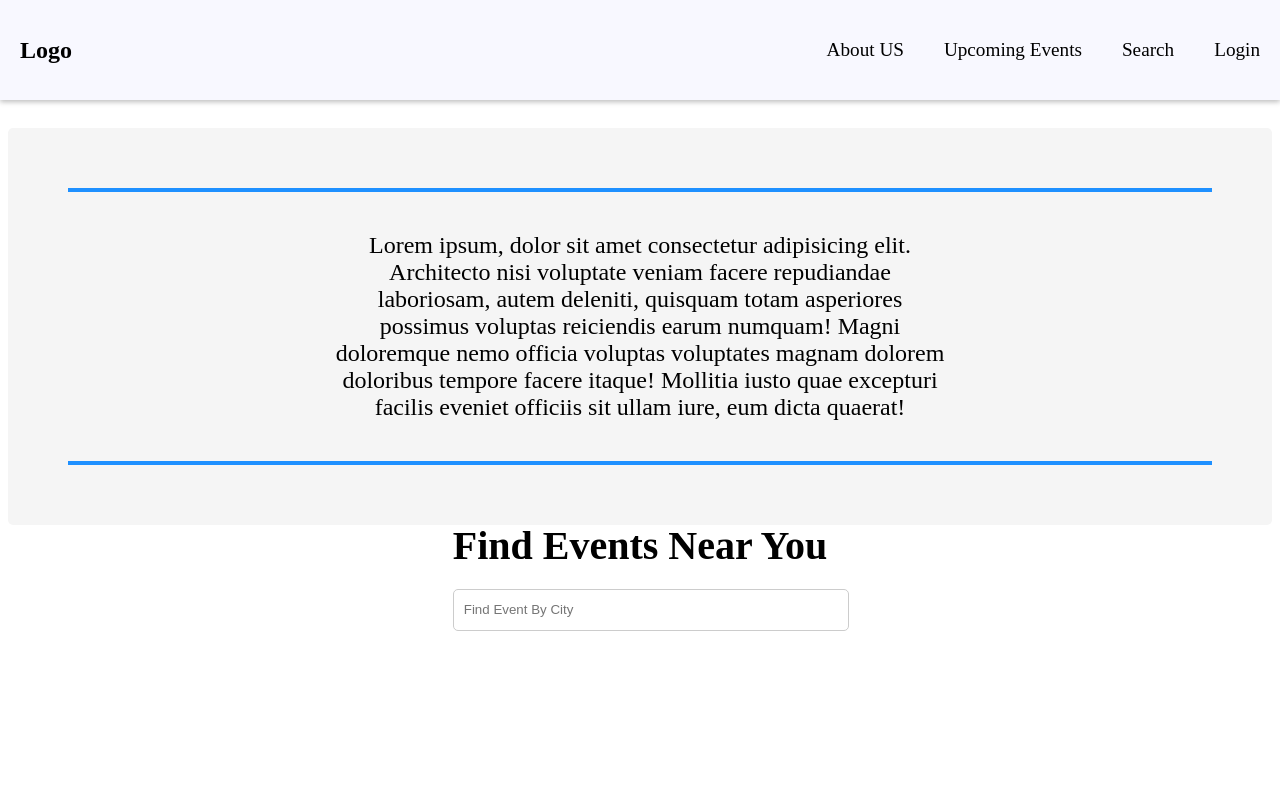
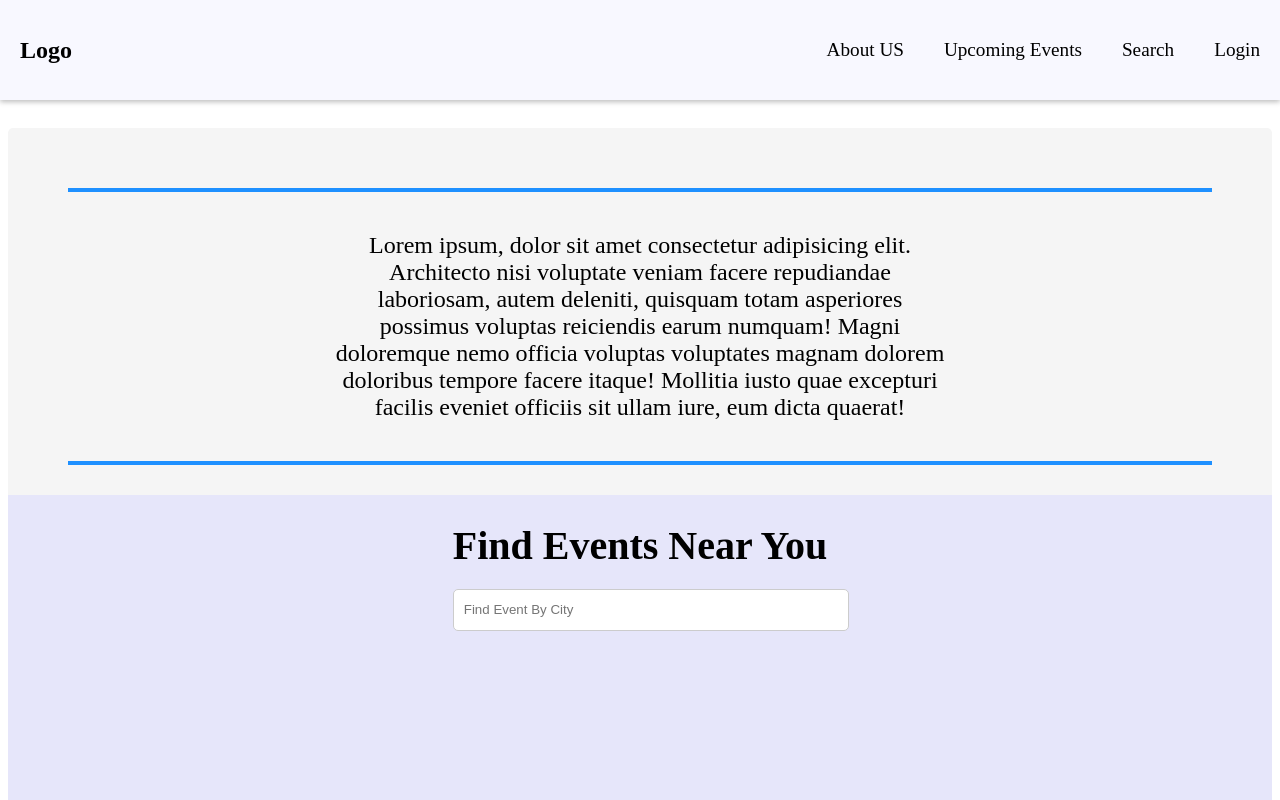
Before and after one commit to Domains18/Tech-events, a React (Vite) app in the folder front/: page / in a window 1280 px wide. Shown: the top 800 px of the page. Built offline with nearby package versions, Linux system fonts and the light colour scheme.

Commit message:
events
Signed-off-by: Domains18 <gibsonsgibson88@gmail.com>

```diff
--- a/front/src/Views/FindEvents/FindEvents.js
+++ b/front/src/Views/FindEvents/FindEvents.js
@@ -2,10 +2,12 @@ import React from 'react'
 import './FindEvents.scss'
 const FindEvents = () => {
   return (
-    <div className='findevents'>
-      <div>
-        <h1>Find Events Near You</h1>
-        <input type="text"  placeholder='Find Event By City'/>
+    <div className='wrapper'>
+      <div className='findevents'>
+        <div>
+          <h1>Find Events Near You</h1>
+          <input type="text" placeholder='Find Event By City' />
+        </div>
       </div>
     </div>
   )
--- a/front/src/Views/FindEvents/FindEvents.scss
+++ b/front/src/Views/FindEvents/FindEvents.scss
@@ -1,8 +1,10 @@
 .findevents{
     position: relative;
+    background-color: #e6e6fa;
     top: 90px;
     display: flex;
     justify-content: center;
+    height: 100vb;
 
     h1{
         font-size: 2.5rem;
@@ -17,6 +19,5 @@
         border-radius: 5px;
         padding: 0 10px;
         margin-bottom: 20px;
-
     }
 }
```
